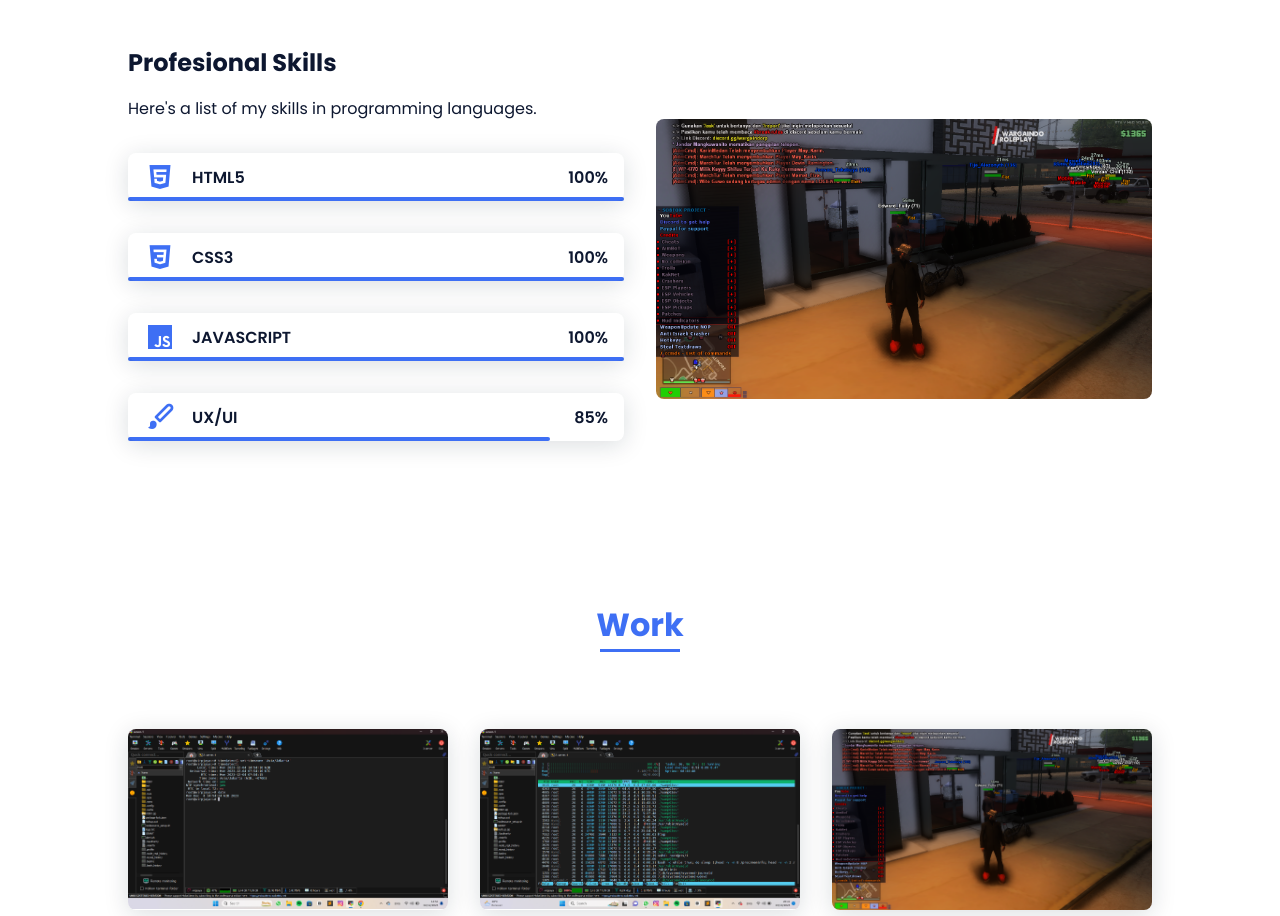
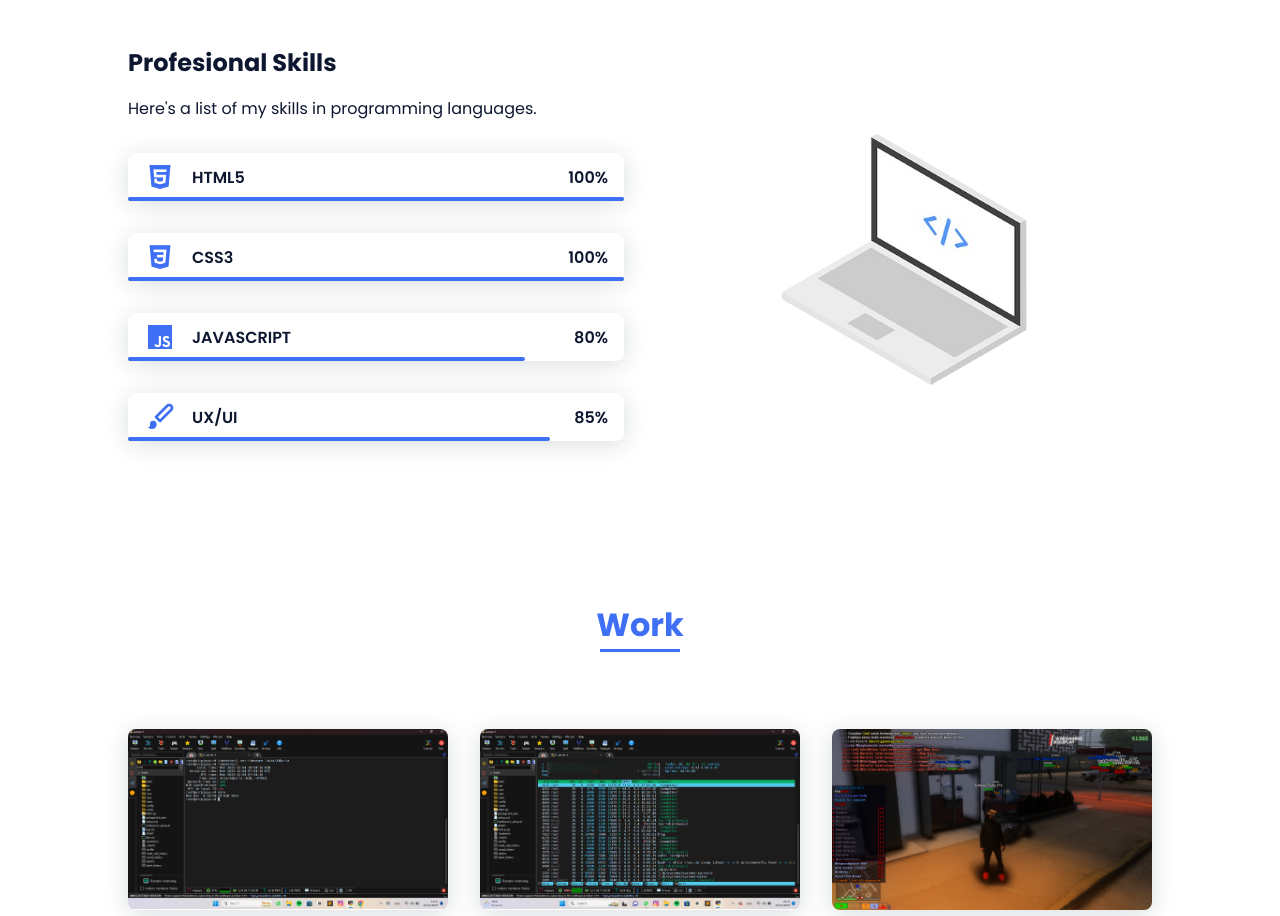
Before and after one commit to sntdashi/sntdashi.github.io, a plain HTML site: page index.html in a window 1280 px wide. Shown: the part 1528-2444 px from the top of the page. Drawn offline with nearby package versions, Linux system fonts and the light colour scheme.

Commit message:
Add files via upload

```diff
--- a/assets/css/styles.css
+++ b/assets/css/styles.css
@@ -297,7 +297,7 @@ img {
   width: 100%;
 }
 .skills__js {
-  width: 100%;
+  width: 80%;
 }
 .skills__ux {
   width: 85%;
--- a/index.html
+++ b/index.html
@@ -119,7 +119,7 @@
 
                             </div>
                             <div>
-                                <span class="skills__percentage">100%</span>
+                                <span class="skills__percentage">80%</span>
                             </div>
                         </div>
                         <div class="skills__data">
@@ -137,7 +137,7 @@
                     </div>
 
                     <div>
-                        <img src="assets/img/work3.jpg" alt="" class="skills__img">
+                        <img src="assets/img/leptop.png" alt="" class="skills__img">
                     </div>
                 </div>
             </section>
```
Also changed, not shown: assets/img/leptop.png (added).
